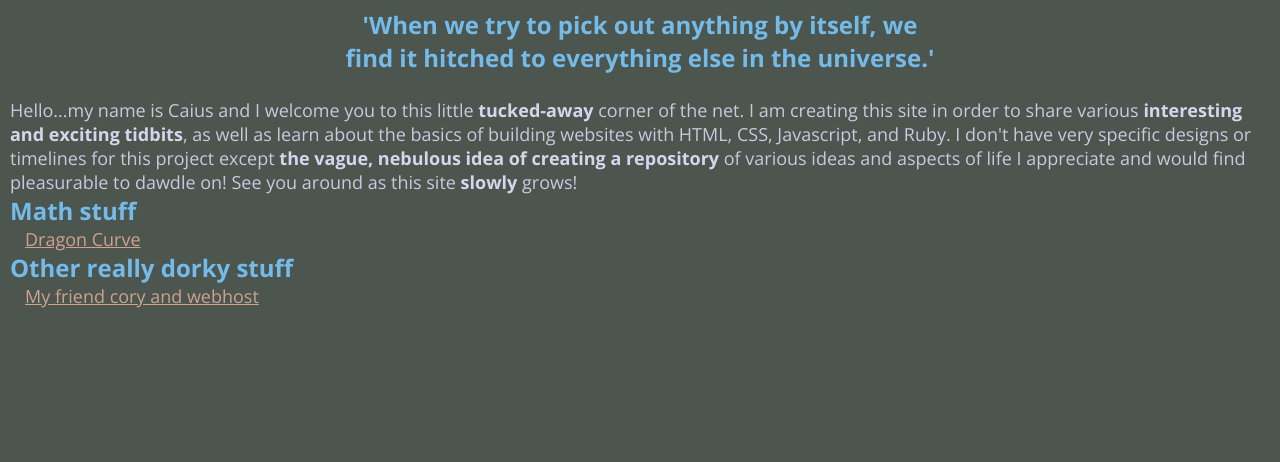
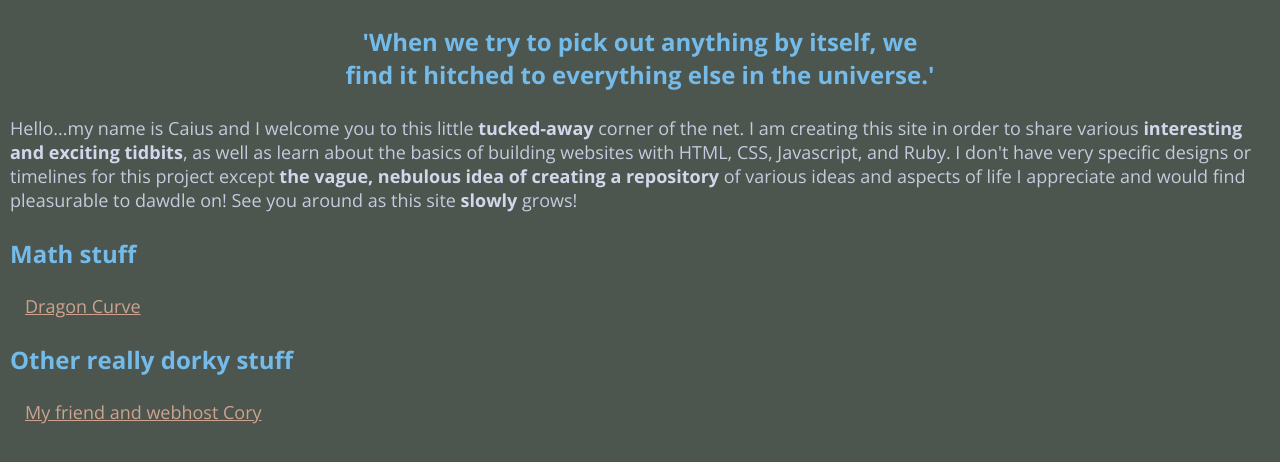
Before and after one commit to caiusmersa/caius.co, a website: page source/index.html in a window 1280 px wide. Drawn offline with nearby package versions, Linux system fonts and the light colour scheme.

Commit message:
added css reset file, padding, removed outdated tags

```diff
--- a/source/caius.css
+++ b/source/caius.css
@@ -26,20 +26,24 @@ small {
 a:visited {color: #AB6E4A;}
 a:link{color: #CDA38F;}
 a:hover{color: #DB6E35;}
+a:active{color: #EC7F46;}
+
+h1,h2,h3,h4,h5,h6 {
+  font-weight: bold;
+}
 
 h1 {
   font-size: 32px;
 }
 
 h2 {
-  color: #74BBE9;
   font-size: 28px;
 }
 
 h3 {
   color: #74BBE9;
   font-size: 24px;
-  margin: 0px;
+  margin-top: 25px;
 }
 
 h4 {
@@ -47,8 +51,10 @@ h4 {
 }
 
 div.quote {
+  text-align: center;
   margin-left: auto;
   margin-right: auto;
+  margin-bottom: 25px;
   width: 600px;
 }
 
--- a/source/index.html
+++ b/source/index.html
@@ -1,6 +1,7 @@
 <!doctype html>
 <html>
   <head>
+    <link rel="stylesheet" href="reset.css" type="text/css">
     <link rel="stylesheet" href="caius.css" type="text/css">
 
     <title>Caius dot co</title>
@@ -10,10 +11,7 @@
     <meta name="Description" content="Caius's to-be site of interests.">
 
     <div class="quote">
-      <center>
-        <h3>'When we try to pick out anything by itself, we find it hitched to everything else in the universe.'</h3>
-      </center>
-      <br>
+      <h3>'When we try to pick out anything by itself, we find it hitched to everything else in the universe.'</h3>
     </div>
   </head>
 
@@ -30,7 +28,7 @@
     <h3>Other really dorky stuff</h3>
       <ul>
         <li>
-          <a href="http://corylogan.com">My friend cory and webhost</a>
+          <a href="http://corylogan.com">My friend and webhost Cory</a>
         </li>
       </ul>
   </body>
```
